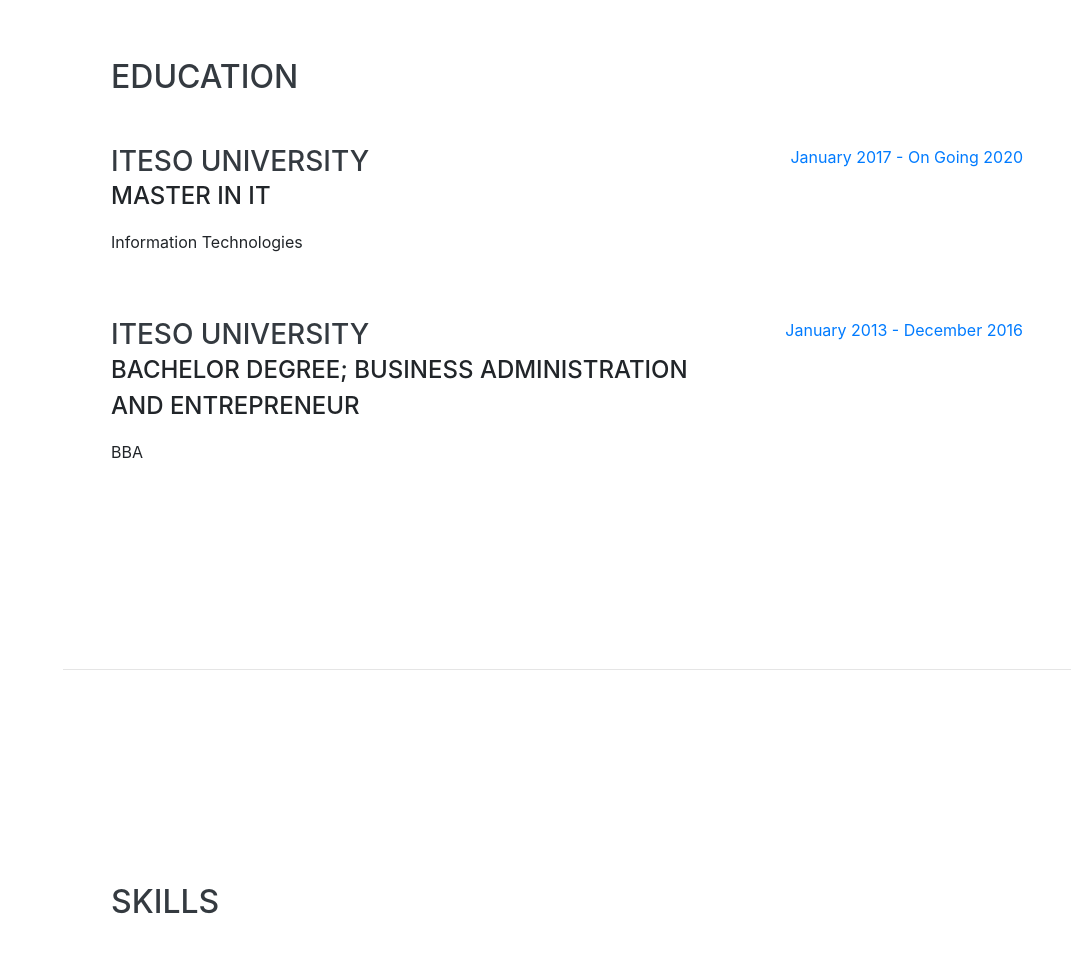
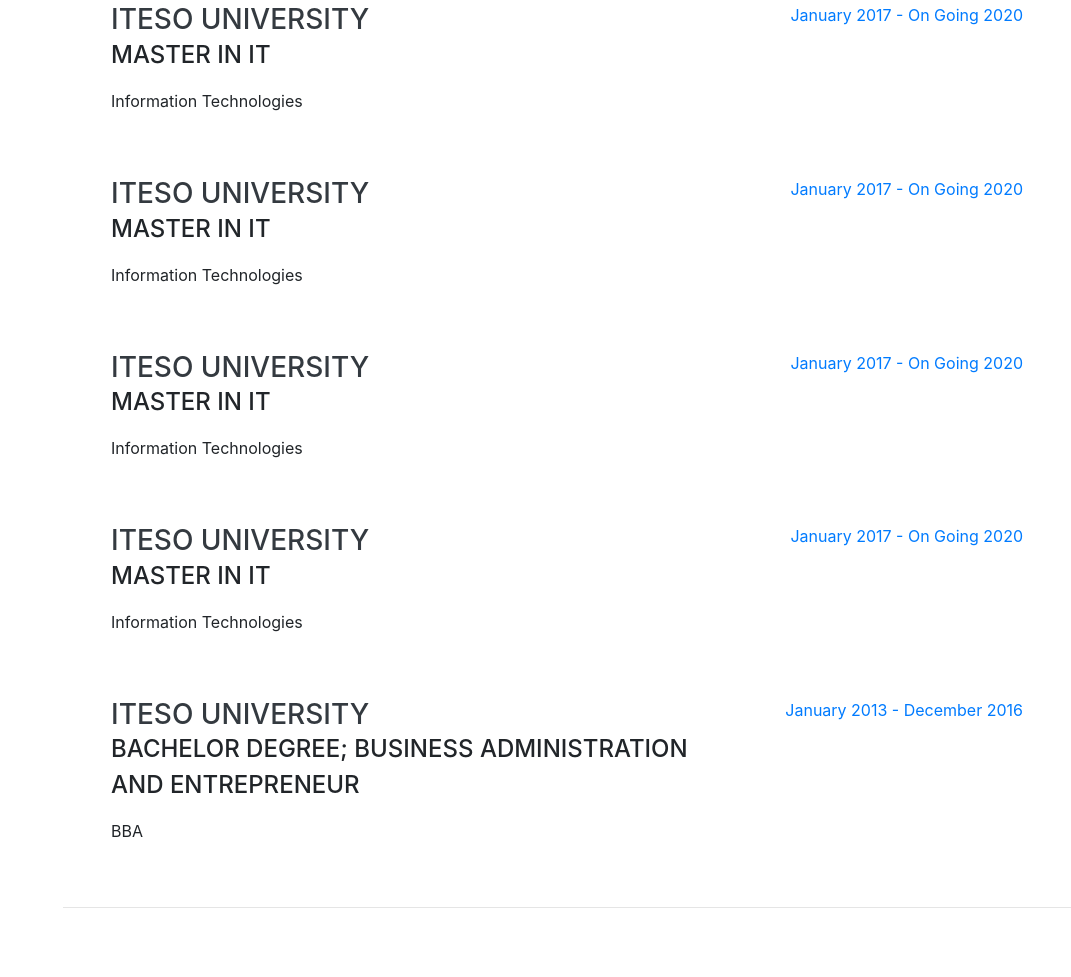
Before and after one commit to Ricadogovea/resume, a website with bundled scripts: page index.html in a window 1280 px wide. Shown: the part 1733-2710 px from the top of the page, without its empty margins (209-1280 px from the left). Built offline with nearby package versions, Linux system fonts and the light colour scheme; a web font is replaced by a local one.

Commit message:
Update index.html

```diff
--- a/index.html
+++ b/index.html
@@ -145,6 +145,42 @@
           </div>
         </div>
 
+        <div class="resume-item d-flex flex-column flex-md-row justify-content-between mb-5">
+          <div class="resume-content">
+            <h3 class="mb-0">ITESO University </h3>
+            <div class="subheading mb-3">Master in IT</div>
+            <div>Information Technologies</div>
+            <p></p>
+          </div>
+          <div class="resume-date text-md-right">
+            <span class="text-primary">January 2017 - On Going 2020</span>
+          </div>
+        </div>
+
+        <div class="resume-item d-flex flex-column flex-md-row justify-content-between mb-5">
+          <div class="resume-content">
+            <h3 class="mb-0">ITESO University </h3>
+            <div class="subheading mb-3">Master in IT</div>
+            <div>Information Technologies</div>
+            <p></p>
+          </div>
+          <div class="resume-date text-md-right">
+            <span class="text-primary">January 2017 - On Going 2020</span>
+          </div>
+        </div>
+
+        <div class="resume-item d-flex flex-column flex-md-row justify-content-between mb-5">
+          <div class="resume-content">
+            <h3 class="mb-0">ITESO University </h3>
+            <div class="subheading mb-3">Master in IT</div>
+            <div>Information Technologies</div>
+            <p></p>
+          </div>
+          <div class="resume-date text-md-right">
+            <span class="text-primary">January 2017 - On Going 2020</span>
+          </div>
+        </div>
+
         <div class="resume-item d-flex flex-column flex-md-row justify-content-between">
           <div class="resume-content">
             <h3 class="mb-0">ITESO University</h3>
```
